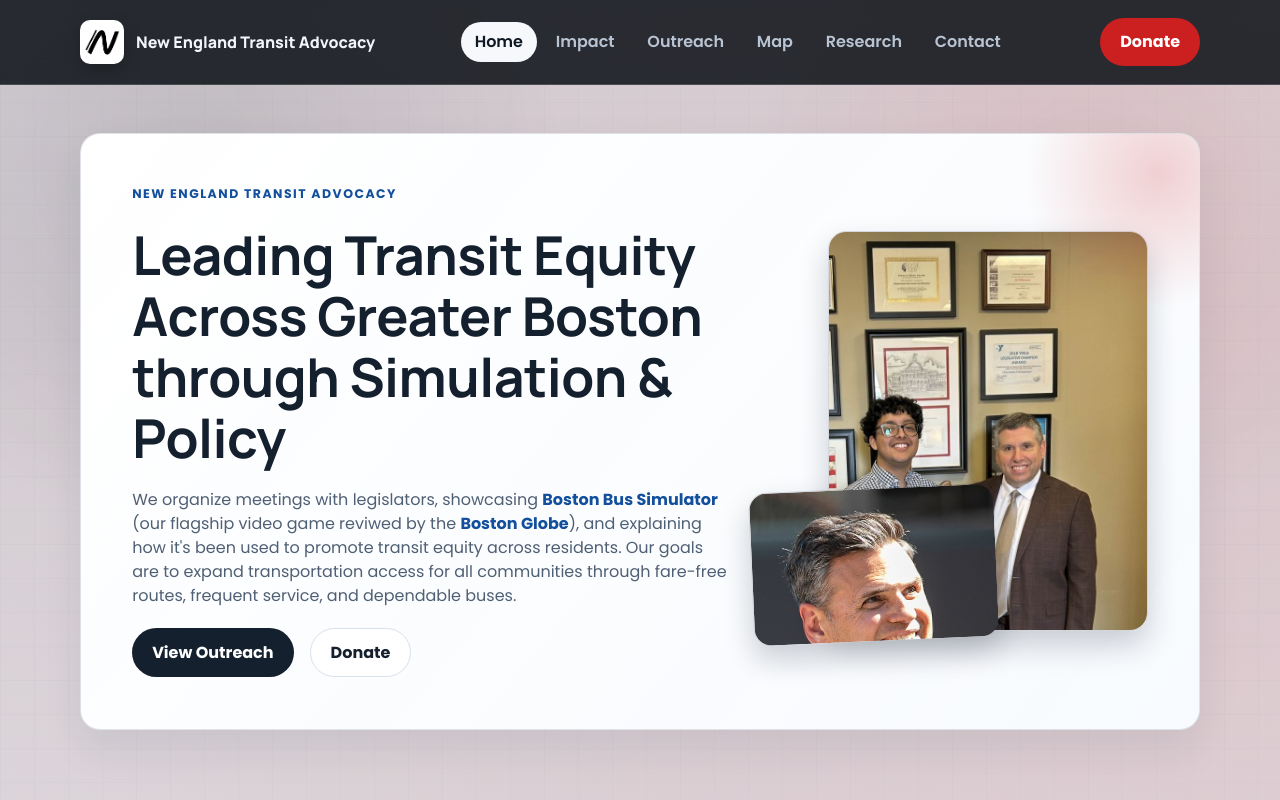
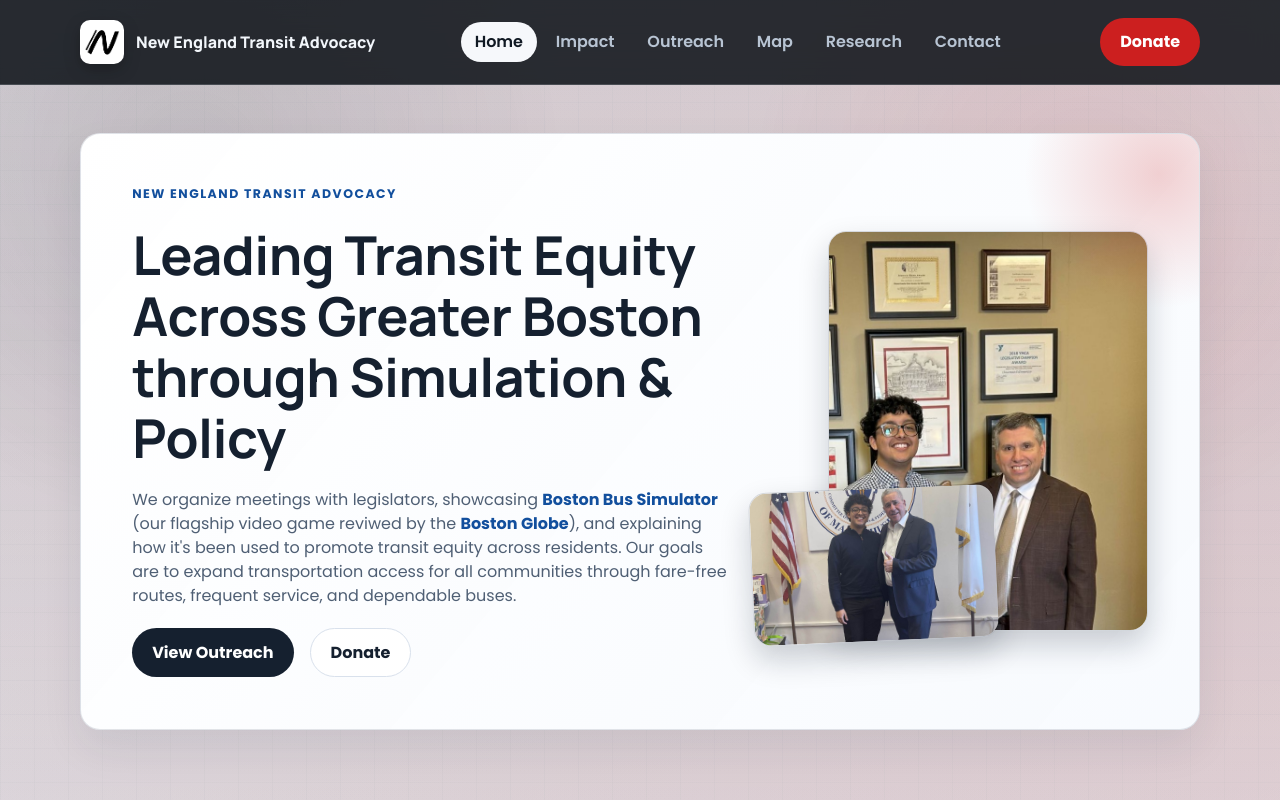
Before and after one commit to agentoddview/netadvocacy, a React (Vite) app: page / in a window 1280 px wide. Shown: the top 800 px of the page. Built offline with nearby package versions, Linux system fonts and the light colour scheme.

Commit message:
dasdasdasdasads

```diff
--- a/src/components/HeroSection.tsx
+++ b/src/components/HeroSection.tsx
@@ -44,8 +44,8 @@ function HeroSection({ hero, donateUrl, onViewOutreach }: HeroSectionProps) {
             </figure>
             <figure className="hero-photo hero-photo-side">
               <img
-                alt="Mayor Gary Christenson"
-                src="/assets/legislators/gary-christenson.jpg"
+                alt="Transit advocacy and policy outreach meeting"
+                src="/assets/posts/post-3.jpg"
               />
             </figure>
           </div>
--- a/src/index.css
+++ b/src/index.css
@@ -390,7 +390,7 @@ main {
 }
 
 .hero-photo-side img {
-  object-position: 50% 18%;
+  object-position: 50% 50%;
 }
 
 .btn {
```
